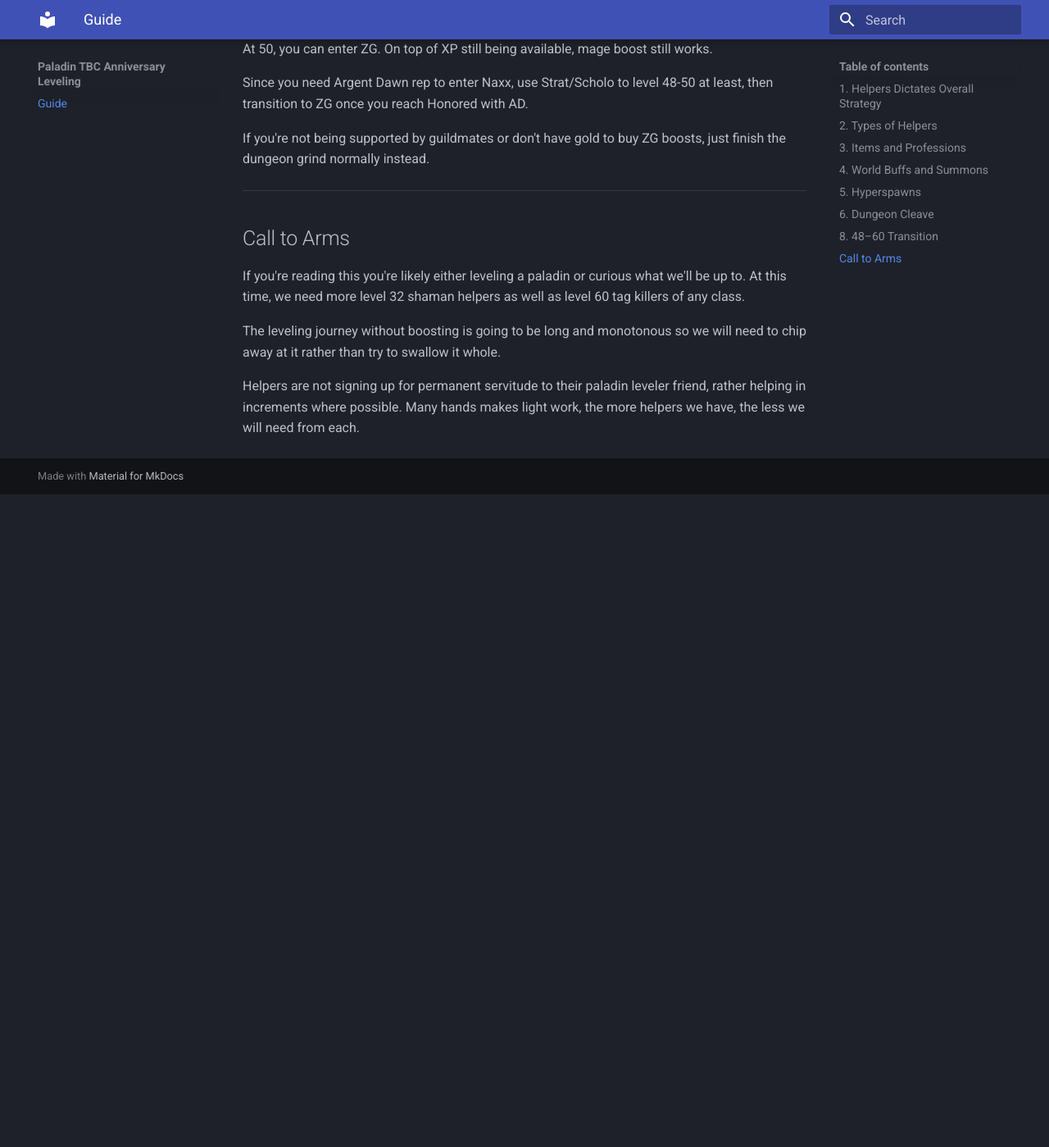
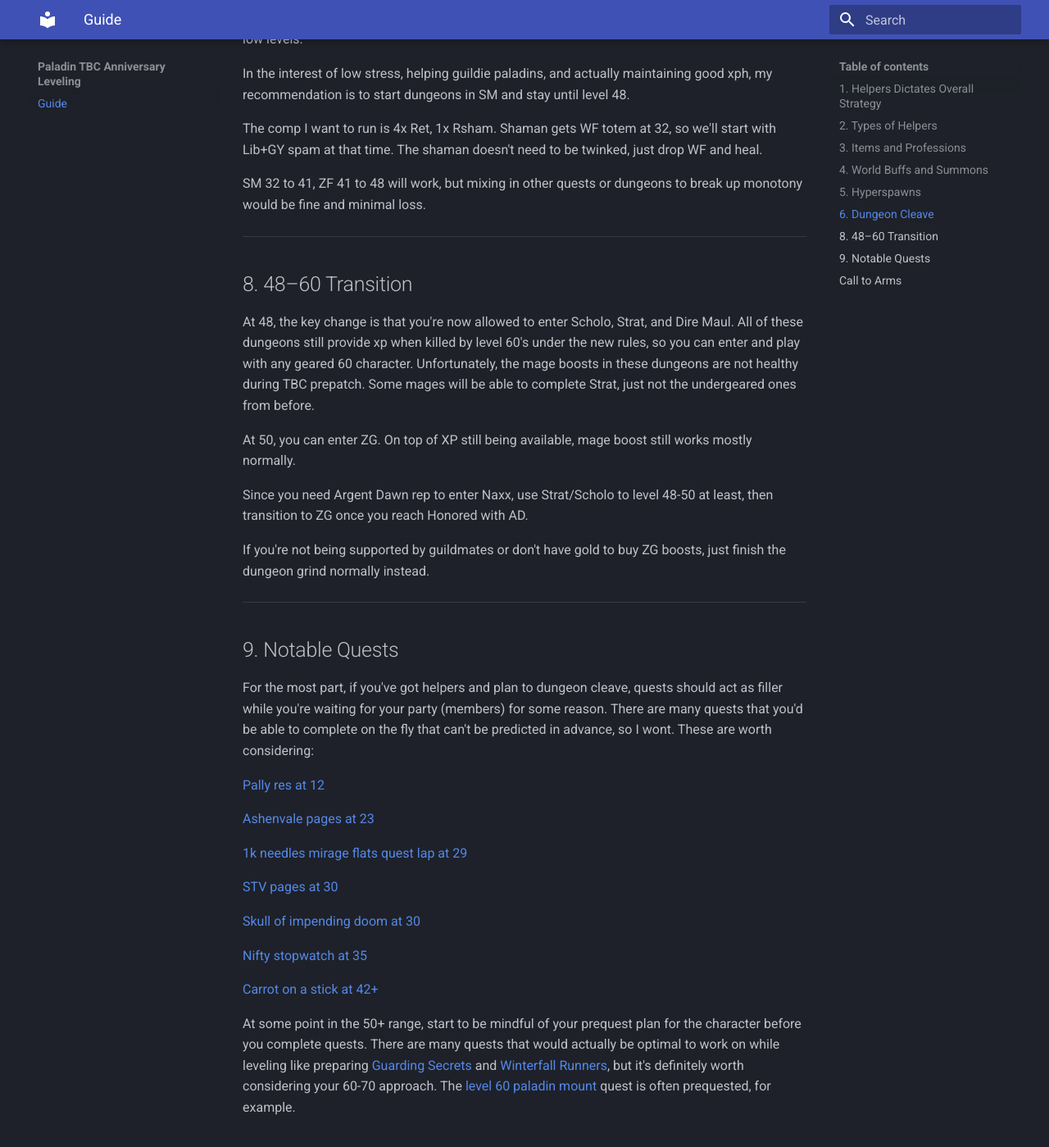
Before and after one commit to mediumcor3/tbc-paladin-leveling, an MkDocs documentation site: the page built from docs/index.md, in a window 1280 px wide and 1400 px high, scrolled down 3748 px. Shown: the whole window at 82% size. Built offline with MkDocs 1.6.1 and Material for MkDocs 9.7.7, drawn with Linux system fonts in a browser that asks for light colours; before the commit the page ends 4351 px from its top, so only the background shows below that; some of the changed text lies outside the part shown.

Commit message:
Update index.md
updates, added quests

```diff
--- a/docs/index.md
+++ b/docs/index.md
@@ -14,7 +14,7 @@ The low level character must tag and deal 40% of the enemy's hp to gain full xp.
 
 The fastest possible approach to leveling will be doing zone-wide aoe pulls like [this](https://www.youtube.com/watch?v=yMHqKeDvrBk).
 
-Unfortunately, this approach requires a minimum of 2 60's helping, typically 4 or more as levels increase.  It is unlikely that any guild reaches the player time investment required to offer this service to their    guildies - most likely the only people who take this approach will be streamers and/or people paying.
+Unfortunately, this approach requires a minimum of 2 60's helping, typically 4 or more as levels increase.  It is unlikely that any guild reaches the player time investment required to offer this service to their guildies - most likely the only people who take this approach will be streamers and/or people paying.
 
 A much more realistic helper count would be 0, your own dualbox, or 1 friend.  A level 60 warrior/druid can set up an untagged aoe pull for you (via demo shout/roar) at low levels only, but as enemy mobs near level 20, your pull size for solo tank will start to become limited.
 
@@ -44,11 +44,25 @@ From 20-32:
 
 mage > druid > war > other
 
+If you have multiple helpers, pair any tank with any healer and they'll all function the same.  Use the approach indicated by the HC Westfall video.
+
 ---
 
 ## 3. Items and Professions
 
-Aoe levelers will need to get [Explosive Rockets](https://classicdb.ch/?item=1178) from alliance either via AH or hand leveling.  They will level engi for dynamites and sappers using any of the existing guides out there, generally leveling as the pulls are set up where possible.
+Important note! In TBC, ground mount was moved to level 30, plus you're a paladin.  Make sure you're riding fast at level 30 by learning riding then talking to your trainer.
+
+Aoe levelers will need to get [Explosive Rockets](https://classicdb.ch/?item=1178) from alliance either via AH or hand leveling.  They will level engi for dynamites and sappers using any of the guides out there, generally leveling engi while the aoe pulls are being set up.  Benchmarks of importance for engi are:
+
+Coarse Dynamite at 75, level 5 req
+
+Heavy Dynamite at 125, level 10 req
+
+Solid Dynamite at 175, level 20 req
+
+Sapper at 205, level 20 req
+
+Dense Dynamite at 250, level 35 req
 
 Single target levelers can review these gear snapshots for ideas on pre-gearing your character.  I'm taking this approach personally and am twinked in every item slot.
 
@@ -78,6 +92,8 @@ Running a mage to Silvermoon for the portal is recommended as long as you don't
 
 Some ideas for summoner team locations include Org, each hyerspawn on your itinerary, SM portal, tanaris, ZF portal, your level 60 dungeon of choice.
 
+If the open world fails us due to competition or griefing, SFK portal will offer great value but otherwise would be completely useless.
+
 ---
 
 ## 5. Hyperspawns
@@ -94,11 +110,13 @@ Hyperspawns are the tool of choice for ret levelers.  Due to our gear and wbuffs
 
 18-30 Hillsbrad, Humans all over the farms in the east, well known spot
 
-28-32 1k Needles, Harpy Cave in Northeast, remote and unlikely to be contested
+28-32 1k Needles, Harpy Cave in Northeast or Southwest, remote and unlikely to be contested
 
 27-34 Ashenvale, Worgen in enclave near Felwood border
 
 34-45 Dustwallow Marsh, Murlocs at the famous islands
+
+50ish-60 EPL, Tyr's Hand - requires many friends and lots of help, only for a rush job
 
 
 Strategy here is the same for all locations: smash the mob for 40% of its hp, kill it instantly with a 60 char, repeat.
@@ -123,15 +141,37 @@ SM 32 to 41, ZF 41 to 48 will work, but mixing in other quests or dungeons to br
 
 ## 8. 48–60 Transition
 
-At 48, the key change is that you're now allowed to enter Scholo, Strat, and Dire Maul.  All of these dungeons still provide xp when killed by level 60's under the new rules, so you can enter and play with any geared 60 character.  Unfortunately, the mage boosts in these dungeons are not healthy during TBC prepatch.
+At 48, the key change is that you're now allowed to enter Scholo, Strat, and Dire Maul.  All of these dungeons still provide xp when killed by level 60's under the new rules, so you can enter and play with any geared 60 character.  Unfortunately, the mage boosts in these dungeons are not healthy during TBC prepatch.  Some mages will be able to complete Strat, just not the undergeared ones from before.
 
-At 50, you can enter ZG.  On top of XP still being available, mage boost still works.
+At 50, you can enter ZG.  On top of XP still being available, mage boost still works mostly normally.
 
 Since you need Argent Dawn rep to enter Naxx, use Strat/Scholo to level 48-50 at least, then transition to ZG once you reach Honored with AD.
 
 If you're not being supported by guildmates or don't have gold to buy ZG boosts, just finish the dungeon grind normally instead.
 
 ---
+
+## 9. Notable Quests
+
+For the most part, if you've got helpers and plan to dungeon cleave, quests should act as filler while you're waiting for your party (members) for some reason.  There are many quests that you'd be able to complete on the fly that can't be predicted in advance, so I wont.  These are worth considering:
+
+[Pally res at 12](https://www.wowhead.com/tbc/quest=9685/redeeming-the-dead)
+
+[Ashenvale pages at 23](https://www.wowhead.com/tbc/quest=6504/the-lost-pages)
+
+[1k needles mirage flats quest lap at 29](https://www.wowhead.com/tbc/quest=1176/load-lightening)
+
+[STV pages at 30](https://www.wowhead.com/tbc/quest=338/the-green-hills-of-stranglethorn)
+
+[Skull of impending doom at 30](https://www.wowhead.com/tbc/quest=737/forbidden-knowledge)
+
+[Nifty stopwatch at 35](https://www.wowhead.com/tbc/quest=778/this-is-going-to-be-hard)
+
+[Carrot on a stick at 42+](https://www.wowhead.com/tbc/quest=2770/gahzrilla)
+
+
+At some point in the 50+ range, start to be mindful of your prequest plan for the character before you complete quests.  There are many quests that would actually be optimal to work on while leveling like preparing [Guarding Secrets](https://www.wowhead.com/tbc/quest=4882/guarding-secrets) and [Winterfall Runners](https://www.wowhead.com/tbc/quest=5087/winterfall-runners), but it's definitely worth considering your 60-70 approach.   The [level 60 paladin mount](https://www.wowhead.com/tbc/quest=9737/true-masters-of-the-light) quest is often prequested, for example.
+
 
 ## Call to Arms
 
```
